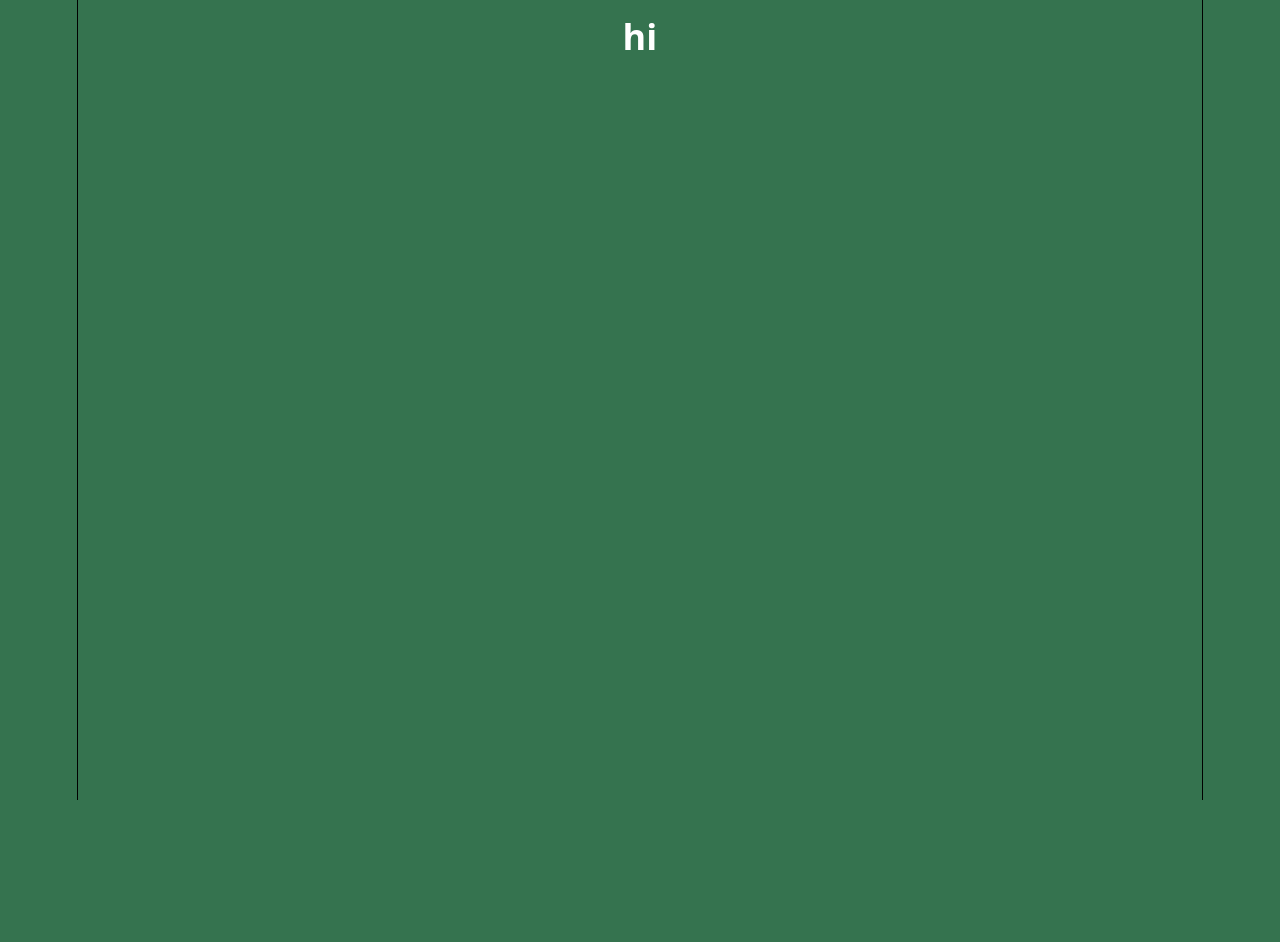
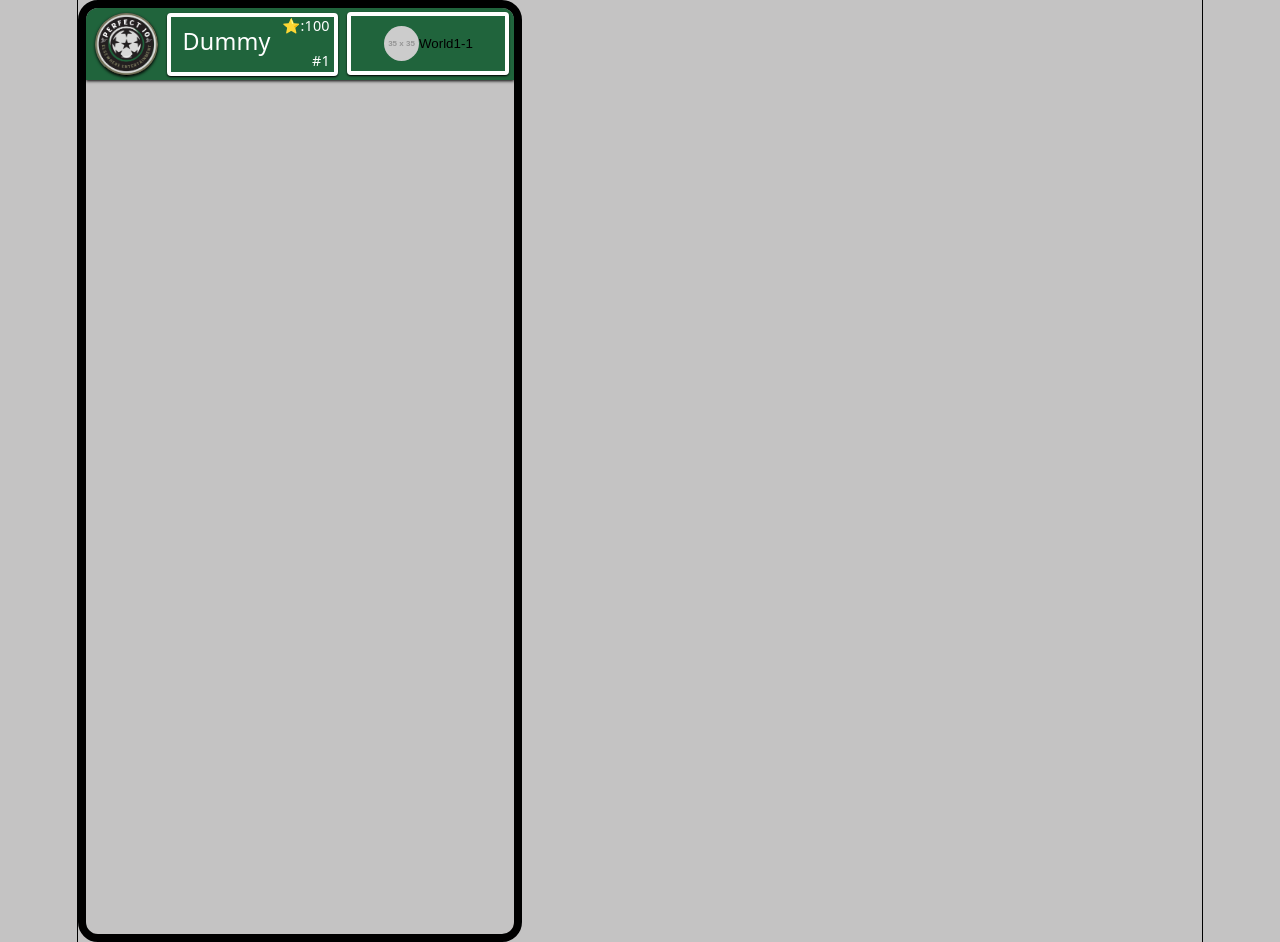
Before and after one commit to skettlewell3/P10-Universal, a React (Vite) app: page / in a window 1280 px wide. Both pictures are taken after a click on the button "Log in". Before the commit the page ends 800 px from the top, so only its background shows below. Built offline with nearby package versions, Linux system fonts and the light colour scheme.

Commit message:
HeaderProfile

```diff
--- a/src/App.css
+++ b/src/App.css
@@ -1,18 +1,241 @@
-#loginContainer {
+:root {
+  --blue: rgb(28, 44, 91);
+  --green: rgb(32, 100, 60);
+  --bkgrey: #555;
+  --gtable: rgba(50, 153, 91, .3);
+  --gold: #ccaa39;
+  --silver: #B0B8C0;
+  --bronze: #8C5A2C;
+  --tpblue: rgb(28, 44, 91, 0.9);
+}
+
+/* APP CONTAINER */
+
+#appContainer {
+  position: relative;
+  width: 428px;
+  height: 926px;
+  /* background-color: var(--tpblue); */
+  overflow-x: hidden;
+  overflow-y: hidden;
   display: flex;
   flex-direction: column;
-  gap: 1em;
-  border: 1px solid white;
-  width: 80%;
-  padding: 1em;
-  margin: 7.5em auto;
-  border-radius: 10px;
-  background-color: var(--green);
-  box-shadow: 0 4px 6px var(--green);
-  max-height: 800px;
-  max-width: 426px;
+  align-items: center;
+  border: 8px solid #000;
+  border-radius: 20px;
+  box-shadow: 0 0 20px (rgba(223, 221, 221, 1));
 }
 
-#loginContainer input {
-  text-align: center;
+@media (max-width: 428px) {
+  #appContainer {
+    width: 100%;
+    height: 100vh;
+    border: none;
+    border-radius: 0;
+    box-shadow: none;
+  }
 }
+
+/* PROFILE HEADER */
+
+#headerProfile {
+  position: absolute;
+  top: 0;
+  left: 0;
+  width: 100%;
+  height: 4rem;
+  background-color: var(--green);
+  box-shadow: 0 1px 3px rgba(0,0,0,1);
+  z-index: 50;
+  display: grid;
+  grid-template-columns: 3fr 2fr;
+  grid-template-rows: 1fr;
+}
+
+/* Profile Card */
+
+#profileCard {
+  display: grid;
+  grid-template-columns: 1fr 3fr;
+  grid-template-rows: 1fr;
+  column-gap: 0.25em;
+  padding: 0.25em;
+}
+
+#profileCardText {
+  border: 4px solid white;
+  line-height: 0.5rem;
+  display: grid;
+  grid-template-columns: 1fr;
+  grid-template-rows: 1fr 2fr 1fr;
+  max-height: 3.5rem;
+  padding: 0.25em;
+  box-shadow: 0 1px 2px rgba(0,0,0,1);
+  border-radius: 4px;
+  background-color: var(--green);
+}
+
+#profileCardName {
+  text-align: start;
+  font-size: 1.3rem;
+  padding-left: 0.3em;
+  padding-top: 0.2em;
+}
+
+#profileCardRanking, #profileCardScore {
+  font-size: 0.8rem;
+  text-align: end;
+}
+
+/* Profile Dropdown */
+
+#profileDropdown {
+  padding: 0 0.25em;
+  position: relative;
+}
+
+#profileDropdownToggle {
+  display: flex;
+  align-items: center;
+  justify-content: center;
+  height: 3.5rem;
+  width: 3.5rem;
+  /* width: 100%; */
+  border-radius: 50%;
+  cursor: pointer;
+  background: none;
+}
+
+#profileDropdownToggle img {
+  height: inherit;
+  object-fit: contain;
+  box-shadow: 0 1px 3px rgba(0,0,0,1);
+  border-radius: 50%;
+}
+
+.profileDropdownMenu {
+  position: absolute;
+  top: 100%;
+  left: 0; /*left edge of button anchor*/
+  background: var(--green);
+  color: white;
+  border: 2px solid greenyellow;
+  border-radius: 4px;
+  min-width: 150px;
+  z-index:  1000;
+  padding-bottom: 0.2em;
+  margin-top: 0.5em;
+}
+
+.profileDropdownMenu.left {
+  left: 0;
+  right: auto;
+}
+
+.profileDropdownItem {
+  display: flex;
+  justify-content: space-between;
+  align-items: center;
+  padding-left: 0.5em;
+  cursor: pointer;
+}
+
+.profileDropdownItem.disabled {
+  opacity: 0.5;
+  cursor: not-allowed;
+  pointer-events: none;
+}
+
+.profileDropdownItem:hover {
+  font-weight: bold;
+}
+
+.profileDropdownItem.logout {
+  font-size: 1.2em;
+}
+
+.tag {
+  font-size: 0.7em;
+  margin-right: 1em;
+  color: rgb(160, 216, 235);
+}
+
+
+
+/* Flavour Dropdown */
+
+#flavourDropdown {
+  padding: 0 0.25em;
+  position: relative;
+}
+
+#flavourDropdownToggle {
+  display: flex;
+  align-items: center;
+  justify-content: center;
+  height: 3.5rem;
+  /* width: 3.5rem; */
+  width: 100%;
+
+  cursor: pointer;
+  background: none;
+
+  margin: 0.3em 0;
+  padding: 0.25em;
+  box-shadow: 0 1px 2px rgba(0,0,0,1);
+  border-radius: 4px;
+  border: 4px solid white;
+}
+
+#flavourLogo {
+  border-radius: 50%;
+  align-self: center;
+  margin: 0;
+}
+
+#flavourDropdownMenu {
+  position: absolute;
+  right: 0.25em;
+  left: 0.25em;
+  top: 100%;
+  background-color: var(--blue);
+  color: white;
+  list-style: none;
+  margin: 4px 0 0;
+  padding: 0.25em;
+  border: 4px solid white;
+  border-radius: 4px;
+}
+
+#flavourDropdown.open #dropdownMenu {
+  display: block;
+}
+
+#flavourDropdownMenu li {
+  display: flex;
+  align-items: center;
+  gap: 0.5em;
+  cursor: pointer;
+  margin: 0.125em 0;
+  font-size: 0.9rem;
+}
+
+#flavourDropdownMenu li:hover {
+  background-color: rgba(255, 255, 255, 0.699);
+  color: var(--blue);
+  padding: 0.125em;
+  font-size: 1rem;
+}
+
+#flavourName {
+  text-wrap: wrap;
+  font-size: 0.9rem;
+}
+
+
+
+.flavourLogo {
+  border-radius: 50%;
+  height: 25px;
+  width: 25px;
+}
--- a/src/AppWithUser.jsx
+++ b/src/AppWithUser.jsx
@@ -1,5 +1,13 @@
-export default function AppWithUser() {
+import AppContainer from "./components/app/AppContainer";
+import HeaderProfile from "./components/Header/HeaderProfile";
+
+export default function AppWithUser({ user, onLogOut }) {
     return (
-        <h1>hi</h1>
+        <AppContainer>
+            <HeaderProfile
+                user={user}
+                onLogOut={onLogOut}
+            />
+        </AppContainer>
     )
 }
--- /dev/null
+++ b/src/components/Header/FlavourDropdown.jsx
@@ -0,0 +1,29 @@
+import { useState } from "react";
+
+export default function FlavourDropdown() {
+    const [open, setOpen] = useState(false);
+
+    return (
+        <div id="flavourDropdown" className={open ? "open" : ""}>
+            <button
+                id="flavourDropdownToggle"
+                onClick={() => setOpen(!open)}
+            >
+                <img src="https://placehold.co/35" alt="" id="flavourLogo" />
+                <div class="flavourName">World1-1</div>
+            </button>
+            {open && (
+            <ul id="flavourDropdownMenu">
+                <li>
+                    <img src="https://placehold.co/25" alt="" className="flavourLogo" />
+                    <span>World1-1</span>
+                </li>
+                <li>
+                    <img src="https://placehold.co/25" alt="" className="flavourLogo" />
+                    <span>Perfect10</span>
+                </li>
+            </ul>
+            )}
+        </div>
+    );
+}
--- /dev/null
+++ b/src/components/Header/HeaderProfile.jsx
@@ -0,0 +1,29 @@
+import FlavourDropdown from "./FlavourDropdown";
+import ProfileCard from "./ProfileCard";
+// import { useLeaderboardsUser } from "../../hooks/useLeaderboardsUser";
+
+
+export default function HeaderProfile({ user, onLogout, }) {
+    // const { overallUserLeaderboard, loading } = useLeaderboardsUser();
+
+    // const userStats = overallUserLeaderboard.find((row) => row.user_id === user?.user_id);
+
+    // const overallRanking = loading ? "-" : userStats?.rank_position ?? "-";
+
+    // const overallScore = loading ? "-" : userStats?.total_points ?? "-";
+
+    const overallRanking = 1;
+    const overallScore = 100;
+
+    return (
+        <header id="headerProfile">
+            <ProfileCard
+                user={user}
+                overallRanking={overallRanking}
+                overallScore={overallScore}
+                onLogout={onLogout}
+            />
+            <FlavourDropdown  />
+        </header>
+    );
+}
--- /dev/null
+++ b/src/components/Header/ProfileCard.jsx
@@ -0,0 +1,17 @@
+import ProfileDropdown from "./ProfileDropdown";
+
+export default function ProfileCard({ overallRanking, user, overallScore, onLogout }) {
+
+
+    return (
+        <div id="profileCard">
+            <ProfileDropdown user={user} onLogout={onLogout} />
+
+            <div id="profileCardText">
+                <div id="profileCardScore">⭐:{overallScore}</div>
+                <div id="profileCardName">{user?.display_name}</div>
+                <div id="profileCardRanking">#{overallRanking}</div>
+            </div>
+        </div>
+    );
+}
--- /dev/null
+++ b/src/components/Header/ProfileDropdown.jsx
@@ -0,0 +1,73 @@
+import { useState, useRef, useEffect } from "react";
+import { useNavigate } from "react-router-dom";
+
+export default function ProfileDropdown({ user, onLogout }) {
+  const [open, setOpen] = useState(false);
+  const ref = useRef();
+  const navigate = useNavigate();
+
+  const toggleMenu = () => setOpen(prev => !prev);
+
+  const handleLogout = () => {
+    const confirmLogout = window.confirm(`Logout ${user?.display_name}`);
+    if (confirmLogout) onLogout(user);
+  };
+
+  // close on outside click
+  useEffect(() => {
+    const handleClickOutside = (e) => {
+      if (ref.current && !ref.current.contains(e.target)) {
+        setOpen(false);
+      }
+    };
+
+    document.addEventListener("mousedown", handleClickOutside);
+    return () => document.removeEventListener("mousedown", handleClickOutside);
+  }, []);
+
+  return (
+    <div id="profileDropdown" ref={ref}>
+      <button id="profileDropdownToggle" onClick={toggleMenu}>
+        <img src="/assets/logos/FullLogo_Transparent_smallr.png" />
+      </button>
+
+      {open && (
+        <div className="profileDropdownMenu left">
+          <div className="profileDropdownItem disabled">
+            Account <span className="tag">Soon!</span>
+          </div>
+          <div className="profileDropdownItem disabled">
+            Create Club <span className="tag">Soon!</span>
+          </div>
+          <div className="profileDropdownItem disabled">
+            Join Club <span className="tag">Soon!</span>
+          </div>
+          <div
+            className="profileDropdownItem disabled"
+            // onClick={() => {
+            //   navigate("/hof");
+            //   setOpen(false);
+            // }}
+          >
+            Hall of Fame <span className="tag">Soon!</span>
+          </div>
+          <div
+            className="profileDropdownItem disabled"
+            // onClick={() => {
+            //   navigate("/rules");
+            //   setOpen(false);
+            // }}
+          >
+            Rules <span className="tag">Soon!</span>
+          </div>
+          <div
+            className="profileDropdownItem logout"
+            onClick={handleLogout}
+          >
+            Log Out
+          </div>
+        </div>
+      )}
+    </div>
+  );
+}
--- /dev/null
+++ b/src/components/app/AppContainer.jsx
@@ -0,0 +1,8 @@
+export default function AppContainer({ children }) {
+    return (
+        <div id="appContainer">
+            {children}
+            <div id="modal-root"></div>
+        </div>
+    )
+}
--- a/src/components/authgate/DummyAuth.jsx
+++ b/src/components/authgate/DummyAuth.jsx
@@ -6,12 +6,21 @@ export default function AuthGate() {
   const [ user, setUser ] = useState(false)
 
   const handleDummyLogIn = () => {
-    setUser({ profile_id: "dummy", profile_type: "user" });
+    setUser({ profile_id: "dummy", profile_type: "user", display_name: "Dummy"});
   };
+
+  const handleDummyLogOut = () => {
+    setUser(false)
+  }
 
   if (!user) {
     return <DummyLogin onLogIn={handleDummyLogIn} />;
   }
 
-  return <><AppWithUser/></>;
+  return (
+    <AppWithUser
+      user={user}
+      onLogOut={handleDummyLogOut}
+    />
+  );
 }
--- a/src/components/authgate/DummyLogin.jsx
+++ b/src/components/authgate/DummyLogin.jsx
@@ -1,10 +1,10 @@
-export default function DummyLogin({ onLogIn }) {
+export default function DummyLogIn({ onLogIn }) {
     const handleLogInClick = () => {
         onLogIn();
     }
 
     return (
-        <div id="loginContainer">
+        <div id="logInContainer">
             <img src="/assets/logos/FullLogo_Transparent_NoBuffer.png" alt="logo" />
 
             <input
--- a/src/index.css
+++ b/src/index.css
@@ -11,7 +11,7 @@
 
   --text: #fff;
   --text-h: #08060d;
-  --bg: rgb(32, 100, 60, 0.9);
+  --bg: rgba(138, 137, 136, 0.5);
   --border: #000;
   --code-bg: #f4f3ec;
   --accent: #aa3bff;
@@ -56,3 +56,36 @@ body {
   flex-direction: column;
   box-sizing: border-box;
 }
+
+#appWindow {
+  display: flex;
+  justify-content: center;
+  align-items: center;
+  /* background: #111; */
+  min-height: 100vh;
+  width: 100%;
+  overflow: hidden;
+}
+
+
+
+/* login */
+
+#logInContainer {
+  display: flex;
+  flex-direction: column;
+  gap: 1em;
+  border: 1px solid white;
+  width: 80%;
+  padding: 1em;
+  margin: 7.5em auto;
+  border-radius: 10px;
+  background-color: var(--green);
+  box-shadow: 0 4px 6px var(--green);
+  max-height: 800px;
+  max-width: 426px;
+}
+
+#loginContainer input {
+  text-align: center;
+}
```
